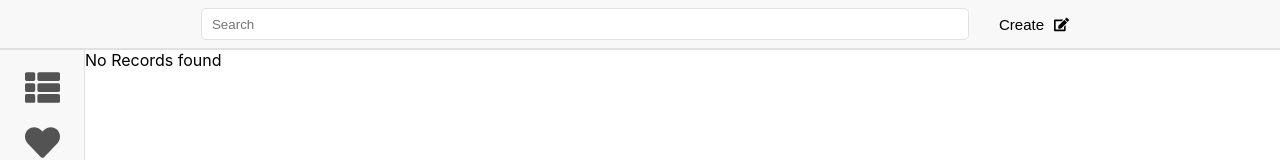
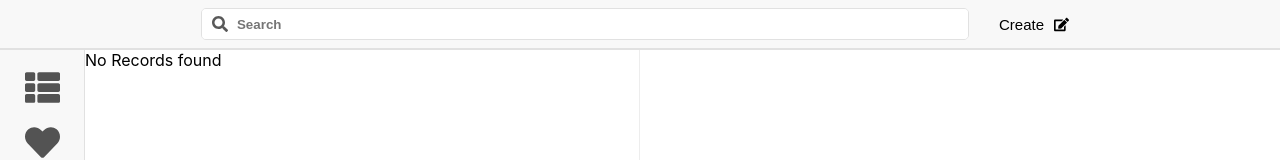
Before and after one commit to doneWorker/react-notes-app, a React (Create React App) app: page / in a window 1280 px wide. Shown: the top 160 px of the page. Built offline with nearby package versions, Linux system fonts and the light colour scheme.

Commit message:
feat: added search filter & css changes

```diff
--- a/src/components/header/Search.scss
+++ b/src/components/header/Search.scss
@@ -4,9 +4,31 @@
   display: block;
   width: 60%;
   height: 100%;
+  display: flex;
+  align-items: center;
   margin-right: 20px;
-  padding: 0 10px;
   border-radius: 5px;
+  overflow: hidden;
   background: white;
   border: 1px solid $grayDark;
+  transition: $defaultTransition;
+
+  & > svg {
+    position: absolute;
+    margin: 0 10px;
+    fill: $grayDarker;
+  }
+
+  & > input {
+    width: 100%;
+    height: 100%;
+    padding-left: 35px;
+    font-weight: $fontWeightBold;
+    border: none;
+  }
+
+  & > input:focus {
+    outline: none;
+    box-shadow: inset 0 0 2px 1px $primary;
+  }
 }
--- a/src/components/header/Search.tsx
+++ b/src/components/header/Search.tsx
@@ -1,7 +1,24 @@
+import { FaSearch } from 'react-icons/fa';
+
+import { setNeedle } from '../../store/notesSlice';
+
 import './Search.scss';
+import { useDispatch } from 'react-redux';
 
 export const Search = () => {
+    const dispatch = useDispatch();
+
+    const handleNeedleChange = (needle: string) => {
+        dispatch(setNeedle(needle));
+    };
+
     return (
-        <input placeholder="Search" className="search-input"/>
+        <div className="search-input">
+            <FaSearch />
+            <input
+                placeholder="Search"
+                onChange={(e) => handleNeedleChange(e.target.value)}
+            />
+        </div>
     );
-}
+};
--- a/src/components/notes/List.scss
+++ b/src/components/notes/List.scss
@@ -4,4 +4,5 @@
   width: $listWidth;
   height: $mainHeight;
   overflow: scroll;
+  border-right: 1px solid $grayLight;
 }
--- a/src/components/notes/List.tsx
+++ b/src/components/notes/List.tsx
@@ -9,11 +9,22 @@ import { useSelector } from 'react-redux';
 import './List.scss';
 
 export const List = () => {
-    const notes: Note[] = useSelector((state: RootState) => state.notes.all);
+    const notes: Note[] = useSelector((state: RootState) => {
+        const { searchString } = state.notes;
+        if (searchString) {
+            return state.notes.all.filter((note) => {
+                return (
+                    note.title.indexOf(searchString) !== -1 ||
+                    note.desc.indexOf(searchString) !== -1
+                );
+            });
+        } else {
+            return state.notes.all;
+        }
+    });
     const dispatch = useDispatch();
 
     const handleNoteFocus = (id: string) => {
-        console.log(`will be focused: ${id}`);
         dispatch(focus(id));
     };
 
--- a/src/globals.scss
+++ b/src/globals.scss
@@ -6,6 +6,7 @@ $secondary: #535353;
 $grayLight: #ededed;
 $gray: #f8f8f8;
 $grayDark: #e1e1e1;
+$grayDarker: #595959;
 $primary: #1b69ff;
 
 /* Sizes */
@@ -21,7 +22,7 @@ $fontSizeSmall: 12px;
 $fontSizeMedium: 15px;
 $fontSizeBig: 20px;
 $fontWeightLight: 300;
-$fontWeightMedium: 400;
+$fontWeightMedium: 500;
 $fontWeightBold: 700;
 
 /* Animations */
```
